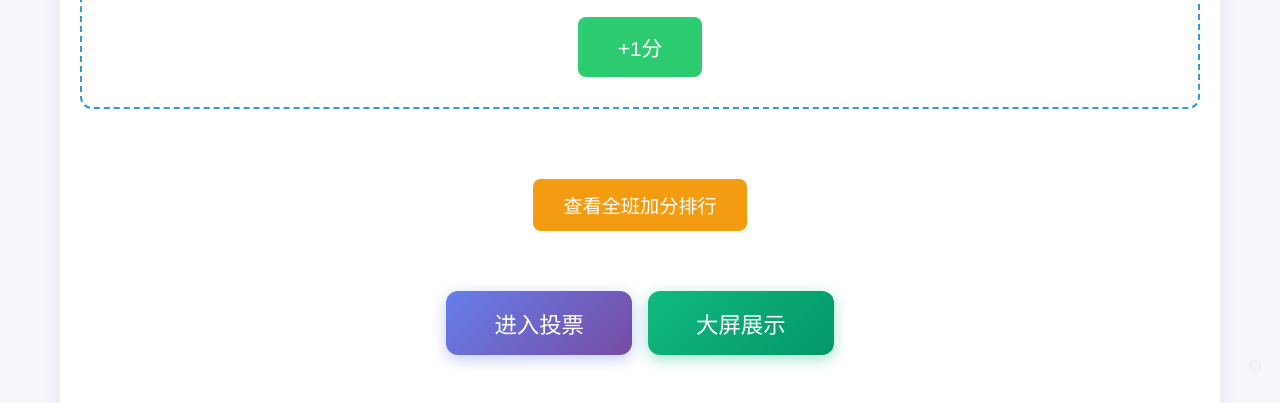
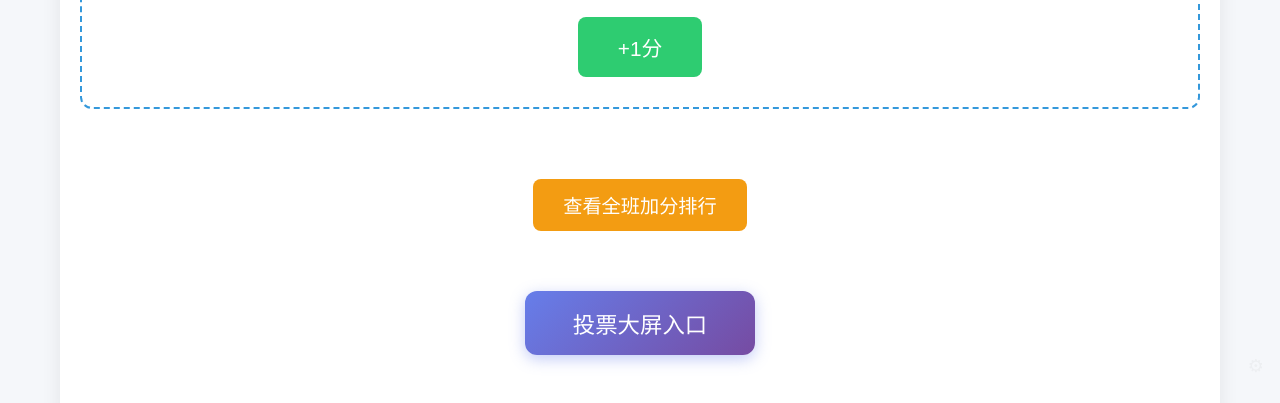
Before and after one commit to luxuoo/toupiao, a website: page public/index.html in a window 1280 px wide. Shown: the part 411-814 px from the top of the page. Drawn offline with Linux system fonts and the light colour scheme.

Commit message:
feat: 首页只保留投票大屏入口，去掉投票页面入口

```diff
--- a/public/index.html
+++ b/public/index.html
@@ -215,13 +215,10 @@
 
         <button class="btn btn-rank" id="rankBtn">查看全班加分排行</button>
 
-        <!-- 进入投票 / 大屏 -->
-        <div style="margin-top:20px;display:flex;justify-content:center;gap:16px;flex-wrap:wrap;">
-            <a href="/vote.html" style="text-decoration:none;">
-                <button class="btn-vote">进入投票</button>
-            </a>
+        <!-- 投票大屏入口 -->
+        <div style="margin-top:20px;">
             <a href="/screen.html" target="_blank" style="text-decoration:none;">
-                <button class="btn-vote" style="background:linear-gradient(135deg, #10b981, #059669);box-shadow:0 4px 15px rgba(16,185,129,0.4);">大屏展示</button>
+                <button class="btn-vote">投票大屏入口</button>
             </a>
         </div>
 
```
